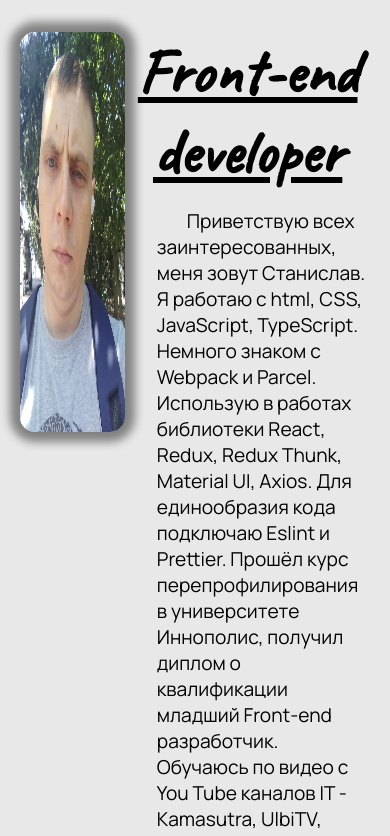
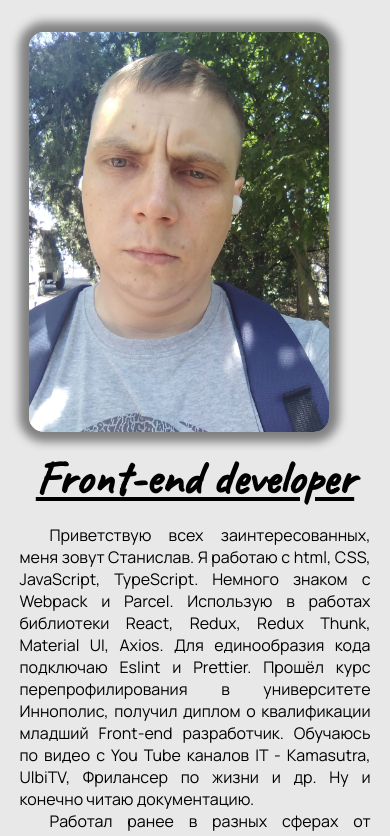
Before and after one commit to beliy-beret/my-resume, a React app: page / in a window 390 px wide. Shown: the top 836 px of the page. Built offline with nearby package versions, Linux system fonts and the light colour scheme; some packages are replaced by stand-ins of ours; a web font is replaced by a local one.

Commit message:
add adaptive style for About component

```diff
--- a/package.json
+++ b/package.json
@@ -13,6 +13,7 @@
   ],
   "author": "S.U.Skorobogatov",
   "license": "ISC",
+  "browserslist": "> 0.5%, last 2 versions, not dead",
   "dependencies": {
     "@emailjs/browser": "^3.6.2",
     "prop-types": "^15.8.1",
--- a/src/components/About/about.module.css
+++ b/src/components/About/about.module.css
@@ -34,8 +34,52 @@
     text-indent: 30px;
 }
 
+@media screen and (max-width: 1199px) {
+    .about {
+        display: block;
+    }
+    .myAva {
+        float: left;
+        margin-right: 2rem;
+    }
+    .description {
+        margin: 0;
+        text-align: justify;
+    }
+}
+@media screen and (max-width: 993px) {
+    .title {
+        font-size: 3rem;
+    }
+}
 @media screen and (max-width: 767px) {
     .about {
-
+        display: grid;
+        grid-template-columns: 1fr;
+        grid-template-rows: 1fr auto auto;
+    }
+    .myAva {
+        display: block;
+        grid-row: 1;
+        grid-column: 2;
+        justify-self: center;
+    }
+    .title {
+        grid-row: 2;
+        margin-top: 1rem;
+        font-size: 4rem;
+    }
+    .description {
+        grid-row: 3;
+        margin-top: 1rem;
+        font-size: 1.5rem;
     }
 }
+@media screen and (max-width: 575px) {
+    .title {
+        font-size: 3rem;
+    }
+    .description {
+        font-size: 1rem;
+    }
+}
--- a/src/components/App/app.module.css
+++ b/src/components/App/app.module.css
@@ -1,10 +1,15 @@
 .app {
-    height: 100vh;
     display: flex;
     flex-direction: column;
     justify-content: space-between;
+    background-color: #e8e8e8;
+    width: 100vw;
+    max-width: 1600px;
+    margin: 0 auto;
+    height: 100vh;
 }
 .wrapper {
+    flex: 1;
     width: 90%;
     margin: 0 auto;
 }
--- a/src/components/ProjectCard/ProjectCard.js
+++ b/src/components/ProjectCard/ProjectCard.js
@@ -5,7 +5,11 @@ import style from './projectCard.module.css';
 const ProjectCard = ({title, screenShot, url}) => {
   return(
     <div className={style.card}>
-      <a href={url} target={'_blank'} rel="noreferrer"><img src={screenShot} alt={'Screen project'} /></a>
+      <div className={style.imgContainer}>
+        <a href={url} target={'_blank'} rel="noreferrer">
+          <img src={screenShot} alt={'Screen project'} />
+        </a>
+      </div>
       <h2 className={style.title}><a href={url} target={'_blank'} rel="noreferrer">{title}</a></h2>
     </div>
   );
--- a/src/components/ProjectCard/projectCard.module.css
+++ b/src/components/ProjectCard/projectCard.module.css
@@ -10,13 +10,17 @@
 .card:hover {
     border-color: #fc7474;
 }
-.card img {
+.imgContainer {
+    grid-row: 1;
+}
+.imgContainer img {
     width: 100%;
-    height: 100%;
+    height: 250px;
 }
 .card a {
     color: white;
 }
 .title {
+    grid-row: 2;
     text-align: center;
 }
--- a/src/components/Slider/slider.module.css
+++ b/src/components/Slider/slider.module.css
@@ -1,17 +1,16 @@
 .slider {
     display: grid;
     grid-template-columns: auto 1fr auto;
-    gap: 1rem;
-    justify-content: space-between;
+    gap: 0.5rem;
 }
 .navigation {
-    flex: 1 1 auto;
     font-size: 2rem;
     padding: 0.5rem;
     cursor: pointer;
 }
 .projectList {
-    display: flex;
+    display: grid;
+    grid-template-columns: repeat(3, 1fr);
     gap: 1rem;
 }
 .disabled {
--- a/src/index.css
+++ b/src/index.css
@@ -18,15 +18,7 @@
     box-sizing: border-box;
 }
 body{
-    width: 100vw;
-    height: 100vh;
     font-family: 'Manrope', sans-serif;
     font-style: normal;
     font-weight: 400;
-    background-color: #e8e8e8;
 }
-#root {
-    width: 100vw;
-    height: 100vh;
-
-}
--- a/src/index.html
+++ b/src/index.html
@@ -2,6 +2,7 @@
 <html lang="ru">
 <head>
     <meta charset="UTF-8">
+    <meta name="viewport" content="width=device-width, initial-scale=1">
     <title>Скоробогатов Станислав</title>
     <link rel="stylesheet" href="index.css">
 </head>
```
